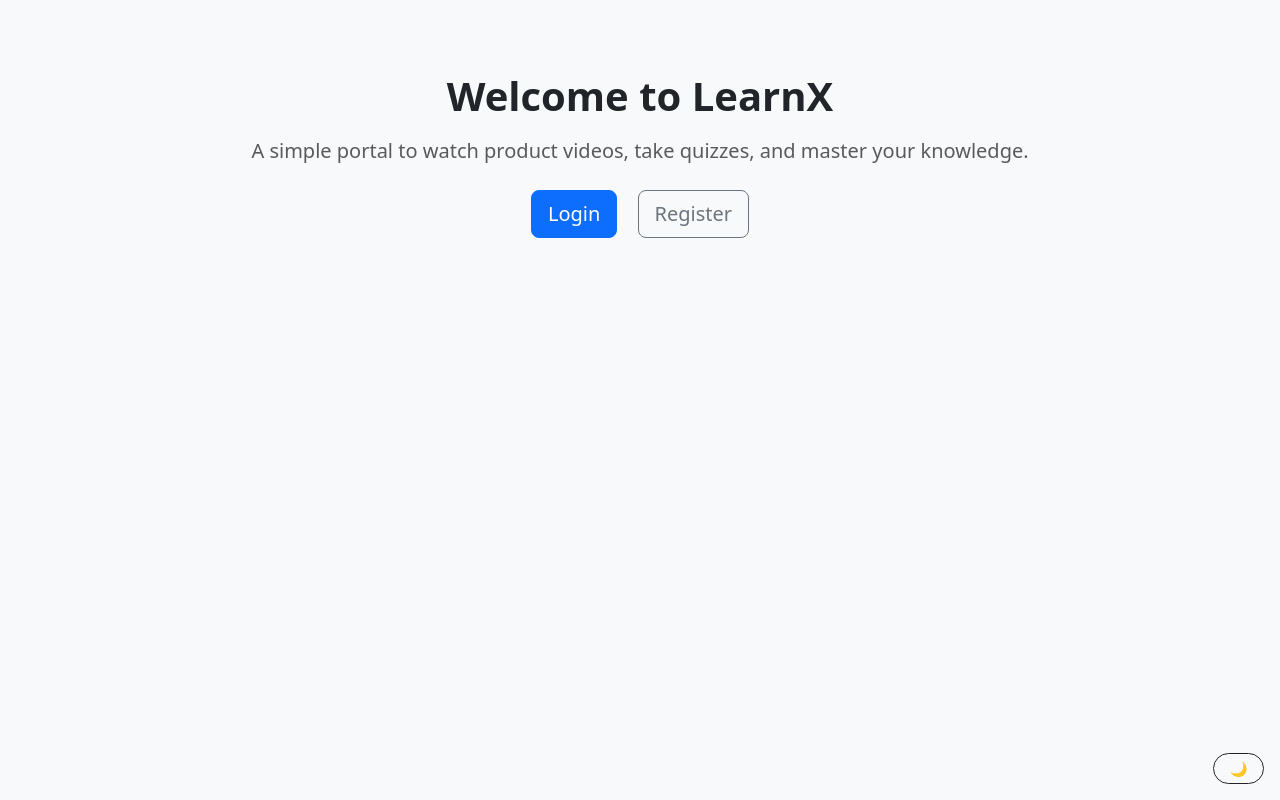
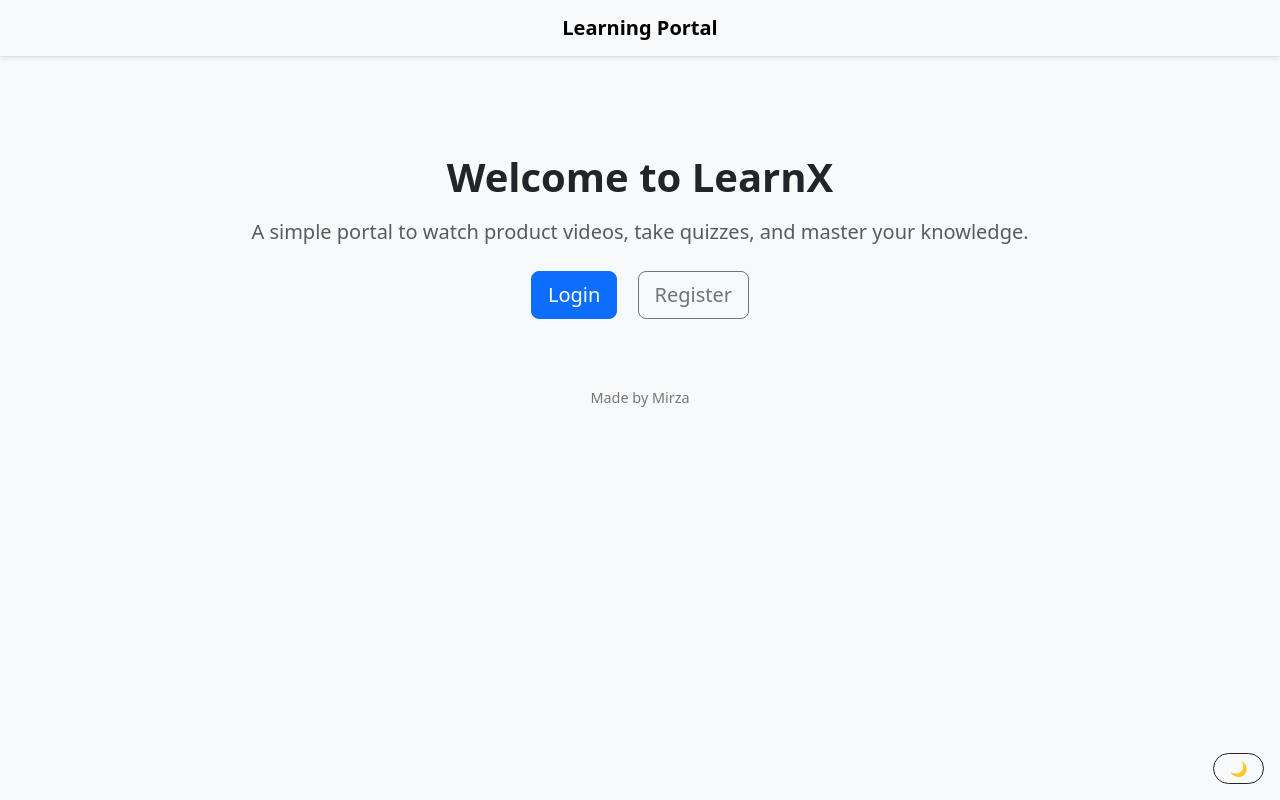
Before and after one commit to CodeWithMirzaa/learing-portal, a Django app: page / in a window 1280 px wide. Run offline with Django 5.2, Linux system fonts and the light colour scheme.

Commit message:
final changes done

```diff
--- a/main/templates/base.html
+++ b/main/templates/base.html
@@ -5,48 +5,88 @@
     <title>{% block title %}Learning Portal{% endblock %}</title>
     <link href="https://cdn.jsdelivr.net/npm/bootstrap@5.3.2/dist/css/bootstrap.min.css" rel="stylesheet">
     <style>
+        html, body {
+            height: 100%;
+        }
+
+        body {
+            display: flex;
+            flex-direction: column;
+        }
+
+        main {
+            flex: 1;
+        }
+
+        .card {
+            box-shadow: 0 0.5rem 1rem rgba(0, 0, 0, 0.05);
+            border: 1px solid rgba(0, 0, 0, 0.1);
+            border-radius: 0.75rem;
+        }
+
+        html[data-bs-theme="dark"] .card {
+            background-color: #1e1e1e;
+            border-color: rgba(255, 255, 255, 0.1);
+        }
+
         .theme-toggle {
             position: fixed;
             bottom: 1rem;
             right: 1rem;
             z-index: 1050;
         }
-        .card {
-            box-shadow: 0 0.5rem 1rem rgba(0, 0, 0, 0.05);
-            border: 1px solid rgba(0, 0, 0, 0.1);
-            border-radius: 0.75rem;
+
+        footer {
+            padding: 20px 0;
+            text-align: center;
+            font-size: 0.9rem;
+            background-color: #f8f9fa;
+            color: #777;
         }
-        html[data-bs-theme="dark"] .card {
-            background-color: #1e1e1e;
-            border-color: rgba(255, 255, 255, 0.1);
+
+        html[data-bs-theme="dark"] footer {
+            background-color: #212529;
+            color: #bbb;
         }
-        #theme-toggle {
-            position: fixed;
-            bottom: 20px;
-            right: 20px;
-            z-index: 1050;
+
+        html[data-bs-theme="dark"] .navbar {
+            background-color: #1c1c1c !important;
         }
+
+        html[data-bs-theme="dark"] .navbar .navbar-brand {
+            color: #fff !important;
+        }
+    </style>
     </style>
 </head>
 <body class="bg-light text-dark">
+    <nav class="navbar navbar-expand-lg bg-light border-bottom shadow-sm justify-content-center">
+        <div class="container">
+            <span class="navbar-brand mx-auto fw-bold">Learning Portal</span>
+        </div>
+    </nav>
 
-    <!-- Dark Mode Toggle Button -->
+
+
+
     <div class="theme-toggle">
         <button id="toggle-theme" class="btn btn-sm btn-outline-dark rounded-pill px-3">
             🌙
         </button>
     </div>
 
-    <div class="container mt-4">
+    <div class="container mt-5">
         {% block content %}{% endblock %}
     </div>
+
+
 
     <script>
         const toggleBtn = document.getElementById("toggle-theme");
         const html = document.documentElement;
         const body = document.body;
 
-        // Load stored theme preference
+
         const storedTheme = localStorage.getItem("theme");
         if (storedTheme === "dark") {
             setDarkTheme();
@@ -81,5 +121,14 @@
             toggleBtn.innerHTML = "🌙";
         }
     </script>
+
 </body>
+
+
 </html>
+
+<footer>
+    <div class="container">
+        Made by Mirza
+    </div>
+</footer>
```
Also changed, not shown: db.sqlite3.
